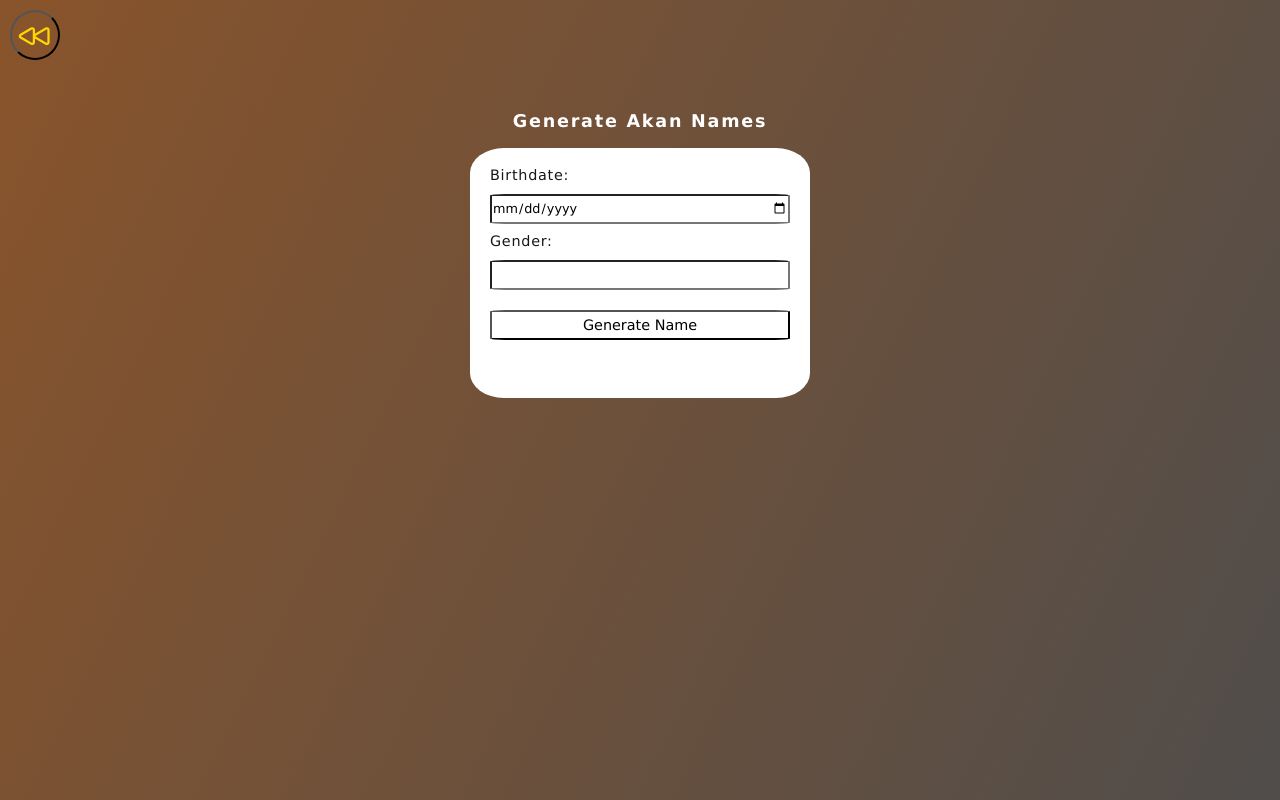
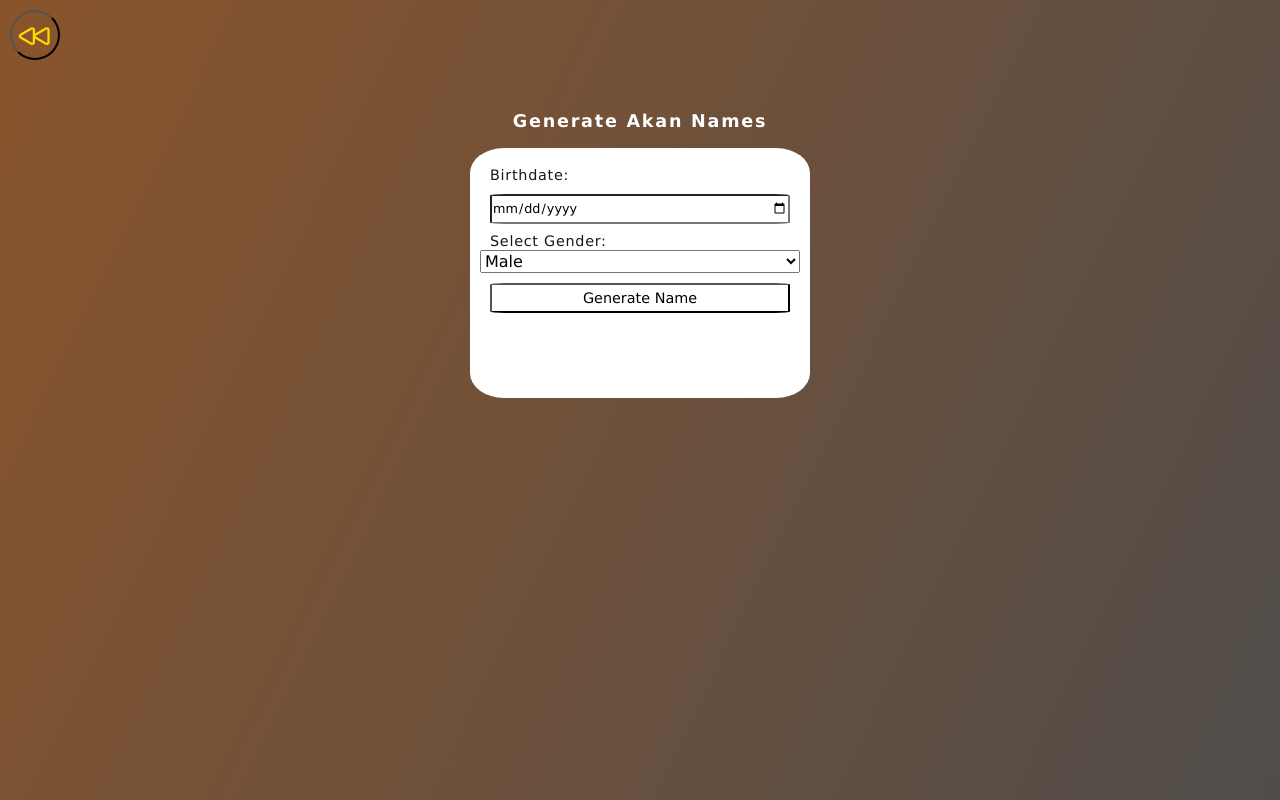
Before and after one commit to Kennjenga/akan_name, a plain HTML site: page akan.html in a window 1280 px wide. Drawn offline with Linux system fonts and the light colour scheme.

Commit message:
Update akan.html changing to select option

```diff
--- a/akan.html
+++ b/akan.html
@@ -23,12 +23,11 @@
                     <label for="birthdate">Birthdate:</label>
                     <input type="date" id="birthdate" name="birthdate" required>
 
-                    <label for="gender">Gender:</label>
-                    <input list="genders" id="gender" name="gender" required>
-                    <datalist id="genders">
+                    <label for="gender">Select Gender:</label>
+                    <select id="gender" name="gender" required>
                         <option value="Male">Male</option>
                         <option value="Female">Female</option>
-                    </datalist>
+                    </select>
 
                     <button type="submit" id="gen">Generate Name</button>
                     <button type="reset" class="none" id="reset"> reset</button>
```
